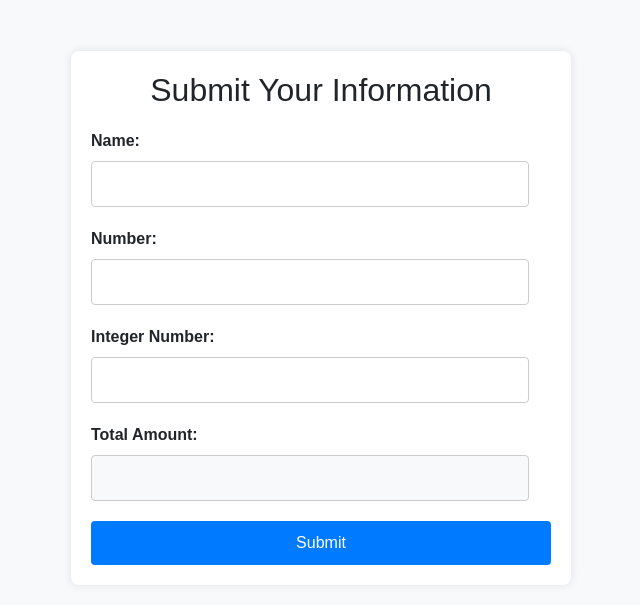
After one commit to mahmudashif/pythonProjectForOOP, a Django app: page /order_form/ in a window 1280 px wide. The commit adds this page. Shown: the part 417-1022 px from the top of the page, without its empty margins (319-959 px from the left). Run offline with Django 5.2, Linux system fonts and the light colour scheme.

Commit message:
form added for order

```diff
--- a/efood/urls.py
+++ b/efood/urls.py
@@ -26,4 +26,5 @@ urlpatterns = [
     path('shop/', views.shop),
     path('aboutus/', views.aboutUs),
     path('item_description/',views.itemDescription),
+    path('order_form/',views.oderForm),
 ]
--- a/efood/views.py
+++ b/efood/views.py
@@ -39,3 +39,10 @@ def itemDescription(request):
         'title':'Item Description'
     }
     return render(request,'item_description.html',title)
+
+
+def oderForm(request):
+    title={
+        'title':'Order Form'
+    }
+    return render(request,'form.html',title)
--- a/static/css/accessories.css
+++ b/static/css/accessories.css
@@ -16,6 +16,7 @@
     display: flex;
     margin: auto;
     font-size: 30px;
+    margin-top: 150px;
 }
 
 .accessories button a{
--- /dev/null
+++ b/static/css/form.css
@@ -0,0 +1,53 @@
+body {
+    font-family: Arial, sans-serif;
+    background-color: #f8f9fa;
+    margin: 0;
+    padding: 20px;
+}
+
+.form-container {
+    max-width: 500px;
+    margin: auto;
+    background: #fff;
+    padding: 20px;
+    border-radius: 8px;
+    box-shadow: 0 0 10px rgba(0, 0, 0, 0.1);
+}
+
+.form-container h2 {
+    text-align: center;
+    margin-bottom: 20px;
+}
+
+.form-label {
+    display: block;
+    margin-bottom: 8px;
+    font-weight: bold;
+}
+
+.form-input {
+    width: calc(100% - 22px);
+    padding: 10px;
+    margin-bottom: 20px;
+    border: 1px solid #ccc;
+    border-radius: 4px;
+}
+
+.form-input[readonly] {
+    background-color: #f8f9fa; /* Make readonly input visually different */
+}
+
+.form-submit {
+    width: 100%;
+    padding: 10px;
+    background-color: #007bff;
+    border: none;
+    border-radius: 4px;
+    color: white;
+    font-size: 16px;
+    cursor: pointer;
+}
+
+.form-submit:hover {
+    background-color: #0056b3;
+}
--- a/templates/accessories.html
+++ b/templates/accessories.html
@@ -3,7 +3,7 @@
     <div class="accessories">
       <h1>No Accessories are available right now!</h1>
       <p>Keep patient and buy product from here</p>
-      <button><a href="home">Click here</a></button>
+      <button><a href="/">Click here</a></button>
     </div>
   </body>
 </html>
--- /dev/null
+++ b/templates/form.html
@@ -0,0 +1,23 @@
+{% include "header.html" %}
+<link rel="stylesheet" href="/static/css/form.css" />
+<br>
+<br>
+<br>
+    <div class="form-container">
+        <h2>Submit Your Information</h2>
+        <form action="/process" method="post">
+            <label for="name" class="form-label">Name:</label>
+            <input type="text" id="name" name="name" class="form-input"><br>
+
+            <label for="number" class="form-label">Number:</label>
+            <input type="text" id="number" name="number" class="form-input"><br>
+
+            <label for="int_number" class="form-label">Integer Number:</label>
+            <input type="number" id="int_number" name="int_number" class="form-input"><br>
+
+            <label for="total_amount" class="form-label">Total Amount:</label>
+            <input type="text" id="total_amount" name="total_amount" class="form-input" readonly><br>
+
+            <input type="submit" value="Submit" class="form-submit">
+        </form>
+    </div>
```
